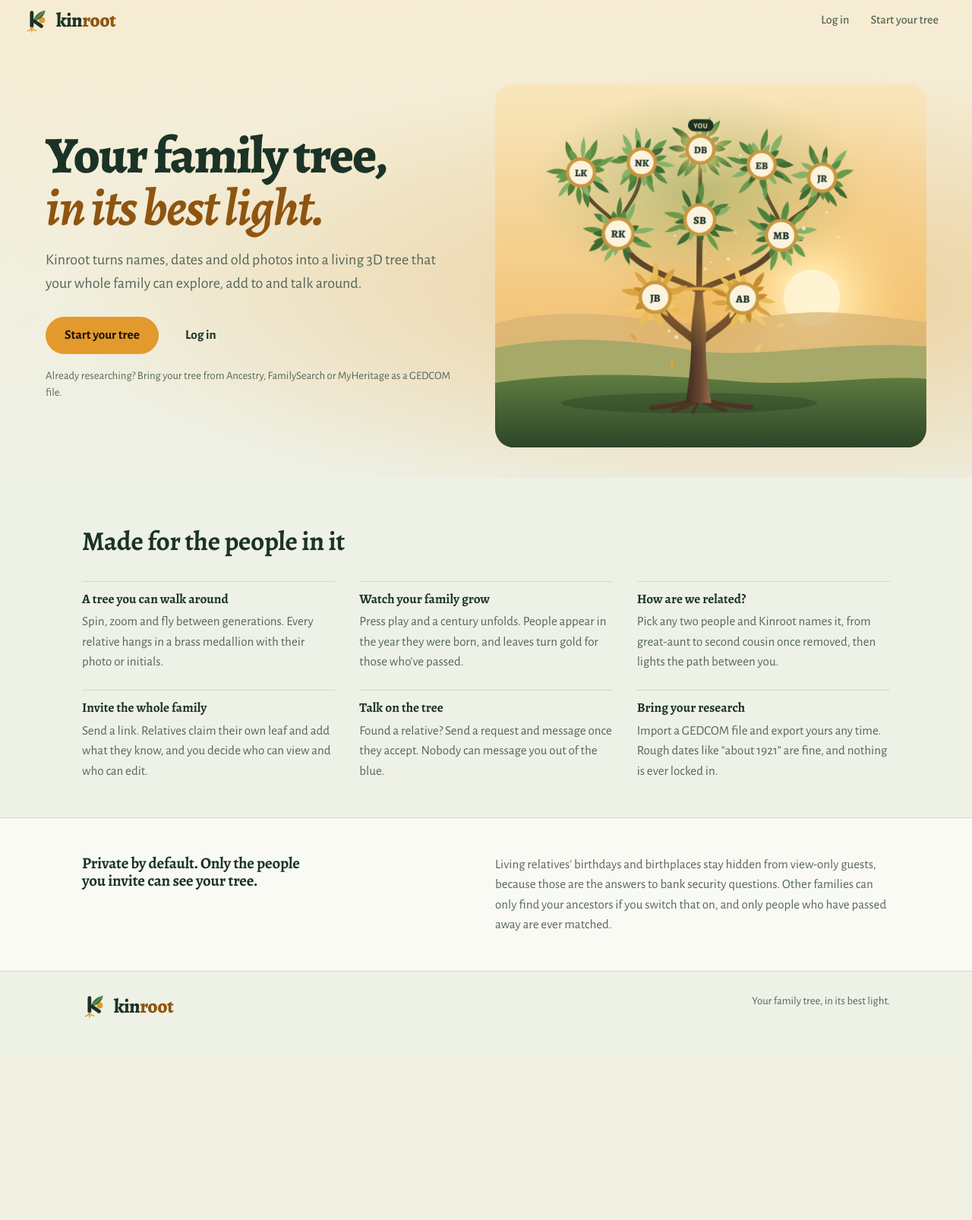
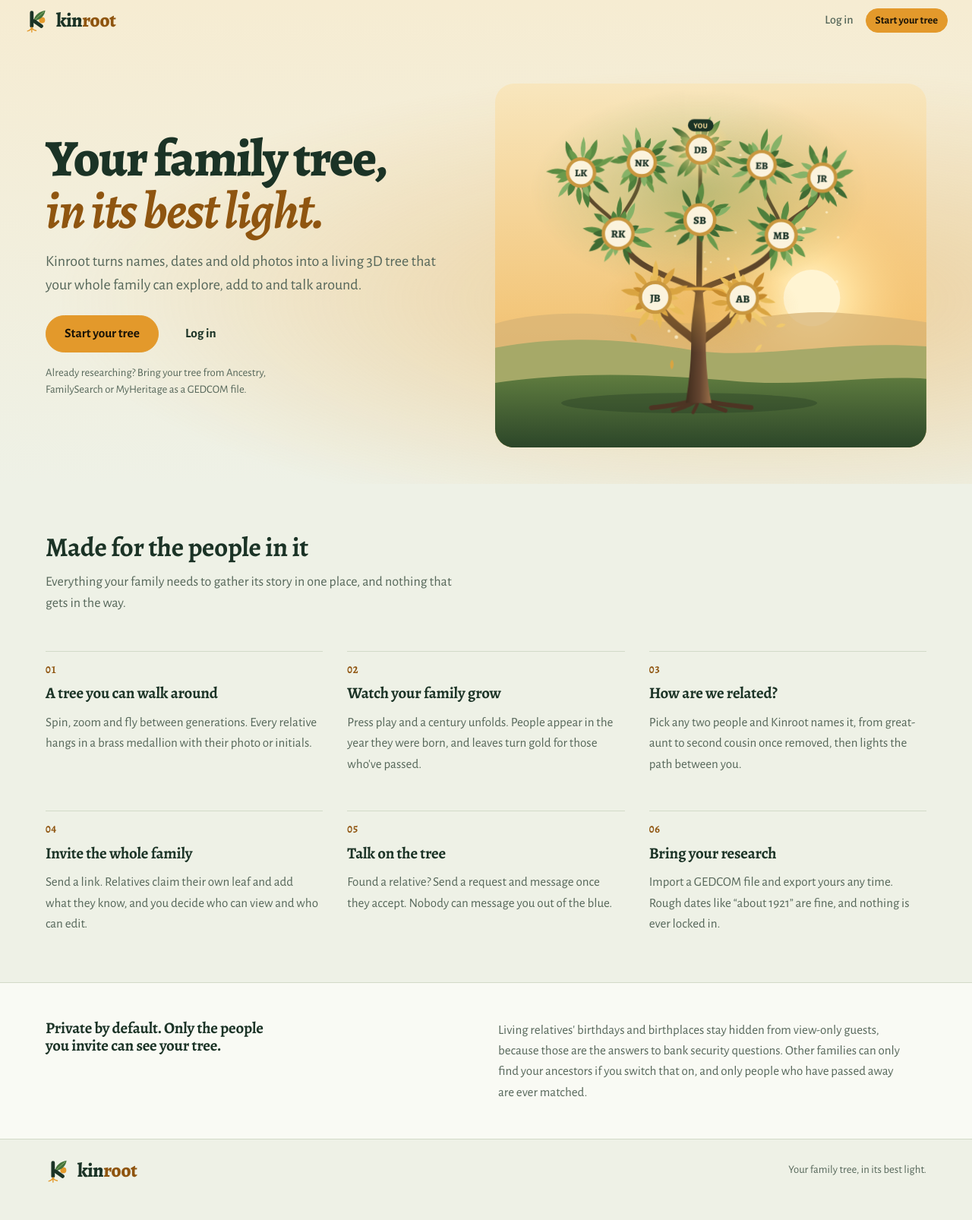
Before and after one commit to davidabrand/kinroot, a Flask app: page / in a window 1280 px wide. Shown: the whole page at 76% size. Before the commit the page ends 1340 px from the top, so only its background shows below. Run offline with Flask 3, Linux system fonts and the light colour scheme.

Commit message:
Fix stale CSS/JS after deploys; redesign the landing features section
Root cause: /static files were served with no cache headers and no version in the URL, so browsers kept an old style.css after the last deploy while receiving new HTML. The new <dl> feature markup then rendered unstyled (browser-default 40px indent). Every static URL now carries a content fingerprint (?v=<sha1>) via url_defaults (folders excluded, so model URLs still work), and the tree page's import map fingerprints its ES modules. Also: the features section becomes an editorial 3/2/1-column grid with gold numerals, serif titles and hairlines; landing sections share --content-max and --gutter tokens; and nav links no longer strip the 'Start your tree' button styling.

Co-Authored-By: Claude Opus 5.5 <noreply@anthropic.com>

```diff
--- a/static/css/style.css
+++ b/static/css/style.css
@@ -34,6 +34,10 @@
 
   /* Corner radii: small controls, fields, cards, sheets, pills. */
   --r-xs: 6px; --r-sm: 10px; --r-md: 14px; --r-lg: 20px; --r-pill: 999px;
+
+  /* Page frame: one content width and one side gutter for full-width (marketing) sections. */
+  --content-max: 1160px;
+  --gutter: clamp(16px, 4vw, 48px);
   --radius: var(--r-md);
   --radius-sm: var(--r-sm);
 
@@ -130,12 +134,13 @@ a:focus-visible { border-radius: var(--r-xs); }
   border-bottom: 1px solid var(--line);
 }
 .topnav { display: flex; align-items: center; gap: 4px; margin-left: auto; flex-wrap: wrap; }
-.topnav a, .topnav .navbtn {
+/* Nav links. A .btn in the nav ("Start your tree") keeps its own button styling. */
+.topnav a:not(.btn), .topnav .navbtn {
   display: inline-flex; align-items: center; gap: 6px; padding: 7px 12px; border-radius: var(--r-pill);
   color: var(--ink-soft); text-decoration: none; font: 500 1rem/1.2 var(--body); background: none; border: none;
   transition: background-color var(--dur-fast) var(--ease), color var(--dur-fast) var(--ease);
 }
-.topnav a:hover, .topnav .navbtn:hover { background: var(--hover); color: var(--ink); }
+.topnav a:not(.btn):hover, .topnav .navbtn:hover { background: var(--hover); color: var(--ink); }
 /* "page" = you're on it; "true" = you're inside it (a tree, its settings): same highlight either way. */
 .topnav a[aria-current] { background: var(--leaf-soft); color: var(--ink); font-weight: 600; }
 .topnav form { margin: 0; }
@@ -307,31 +312,47 @@ details:not(.menu)[open] > summary + * { margin-top: var(--sp-3); }   /* one con
   background:
     radial-gradient(120% 80% at 78% 62%, color-mix(in srgb, var(--honey) 38%, transparent) 0%, transparent 60%),
     linear-gradient(180deg, var(--hero-top, #f6ecd2) 0%, var(--hero-bottom, #eef1e6) 100%);
-  padding: 110px clamp(16px, 4vw, 48px) 40px;
+  padding: 110px var(--gutter) var(--sp-7);
 }
 @media (prefers-color-scheme: dark) { .hero { --hero-top: #1d2418; --hero-bottom: #0e1813; } }
-.hero-inner { max-width: 1160px; margin: 0 auto; display: grid; grid-template-columns: minmax(0, 1fr) minmax(0, 1.05fr); gap: clamp(20px, 4vw, 56px); align-items: center; }
+/* Every landing section shares one content width and one gutter, so all edges line up. */
+.hero-inner, .features, .promise-inner, .site-footer { width: 100%; max-width: var(--content-max); margin-inline: auto; }
+.features, .site-footer { max-width: calc(var(--content-max) + 2 * var(--gutter)); }   /* these carry their own gutter */
+.hero-inner { display: grid; grid-template-columns: minmax(0, 1fr) minmax(0, 1.05fr); gap: clamp(20px, 4vw, 56px); align-items: center; }
 .hero h1 { font-size: var(--fs-hero); line-height: 1.02; letter-spacing: -.025em; }
 .hero h1 em { font-style: italic; font-weight: 700; color: var(--honey-ink); }
-.hero .lede { margin-top: 18px; font-size: 1.25rem; }
-.hero .btn-row { margin-top: 28px; }
+.hero .lede { margin-top: var(--sp-4); font-size: 1.25rem; }
+.hero .btn-row { margin-top: var(--sp-5); }
 .hero-art { width: 100%; height: auto; display: block; max-width: 640px; justify-self: center; }
-.hero-note { margin-top: 18px; font-size: var(--fs-small); color: var(--ink-soft); }
+.hero-note { margin-top: var(--sp-4); font-size: var(--fs-small); color: var(--ink-soft); max-width: 46ch; }
 @media (max-width: 860px) {
   .hero-inner { grid-template-columns: 1fr; }
   .hero { padding-top: 96px; }
   .hero-art { max-width: 520px; }
 }
-.features { max-width: 1160px; margin: 0 auto; padding: var(--sp-8) clamp(16px, 4vw, 48px) var(--sp-7); display: grid; gap: var(--sp-6); }
-.features > h2 { font-size: var(--fs-h1); max-width: 20ch; }
-/* Features read as a list set in type: a hairline, a name, a sentence. No icons, no tiles. */
-.feature-list { margin: 0; display: grid; grid-template-columns: repeat(auto-fit, minmax(280px, 1fr)); gap: var(--sp-5) var(--sp-6); }
-.feature-list > div { display: grid; gap: 6px; align-content: start; padding-top: var(--sp-3); border-top: 1px solid var(--line); }
-.feature-list dt { font: 700 var(--fs-h3)/1.25 var(--display); }
-.feature-list dd { margin: 0; color: var(--ink-soft); }
-.promise { background: var(--surface); border-block: 1px solid var(--line); }
-.promise-inner { max-width: 1160px; margin: 0 auto; padding: var(--sp-7) clamp(16px, 4vw, 48px); display: grid; grid-template-columns: repeat(auto-fit, minmax(260px, 1fr)); gap: var(--sp-5); align-items: start; }
-.site-footer { max-width: 1160px; margin: 0 auto; padding: 28px clamp(16px, 4vw, 48px) 48px; display: flex; gap: 12px; justify-content: space-between; flex-wrap: wrap; color: var(--ink-soft); font-size: var(--fs-small); }
+
+/* "Made for the people in it": an editorial grid set in type. Each feature is a gold numeral,
+   a serif title and a short paragraph under a hairline: no cards, no icons, no shadows. */
+.features { padding: var(--sp-8) var(--gutter); display: grid; gap: var(--sp-7); }
+.section-intro { display: grid; gap: var(--sp-3); max-width: 40rem; }
+.section-intro h2 { font-size: var(--fs-h1); }
+.section-intro .lede { font-size: 1.125rem; }
+.feature-list { list-style: none; margin: 0; padding: 0; display: grid; grid-template-columns: repeat(3, minmax(0, 1fr)); gap: var(--sp-7) var(--sp-6); }
+.feature-list > li { display: grid; align-content: start; gap: var(--sp-3); padding-top: var(--sp-4); border-top: 1px solid var(--line); }
+.feature-num { font: 700 var(--fs-small)/1 var(--display); color: var(--honey-ink); font-variant-numeric: tabular-nums lining-nums; letter-spacing: .06em; }
+.feature-list h3 { font-size: 1.3rem; line-height: 1.2; }
+.feature-list p { color: var(--ink-soft); line-height: 1.6; max-width: 40ch; }
+@media (max-width: 960px) { .feature-list { grid-template-columns: repeat(2, minmax(0, 1fr)); } }
+@media (max-width: 600px) {
+  .features { padding-block: var(--sp-7); gap: var(--sp-6); }
+  .feature-list { grid-template-columns: 1fr; gap: var(--sp-5); }
+}
+
+.promise { background: var(--surface); border-block: 1px solid var(--line); padding-inline: var(--gutter); }
+.promise-inner { padding-block: var(--sp-7); display: grid; grid-template-columns: repeat(auto-fit, minmax(260px, 1fr)); gap: var(--sp-5) var(--sp-6); align-items: start; }
+.promise h2 { font-size: var(--fs-h2); max-width: 30ch; }
+.promise p { max-width: 60ch; line-height: 1.6; }
+.site-footer { padding: var(--sp-5) var(--gutter) var(--sp-7); display: flex; gap: var(--sp-3); justify-content: space-between; align-items: center; flex-wrap: wrap; color: var(--ink-soft); font-size: var(--fs-small); }
 @media (prefers-reduced-motion: no-preference) {
   .mote { animation: drift 9s ease-in-out infinite alternate; }
   .mote:nth-child(2n) { animation-duration: 12s; }
@@ -805,7 +826,7 @@ h2 .icon, h3 .icon { vertical-align: -0.14em; color: var(--leaf); }
   .wordmark { font-size: 1.35rem; }
   .mark { width: 28px; height: 28px; }
   .topnav { gap: 0; }
-  .topnav a, .topnav .navbtn { padding: 6px 9px; font-size: .95rem; }
+  .topnav a:not(.btn), .topnav .navbtn { padding: 6px 9px; font-size: .95rem; }
   .topnav form { display: none; }            /* Log out lives on the account page on phones */
   .search input { width: 42vw; }
   .label3d .last { display: none; }
--- a/templates/landing.html
+++ b/templates/landing.html
@@ -19,21 +19,30 @@
 </section>
 
 <section class="features" aria-labelledby="features-title">
-  <h2 id="features-title">Made for the people in it</h2>
-  <dl class="feature-list">
-    <div><dt>A tree you can walk around</dt>
-      <dd>Spin, zoom and fly between generations. Every relative hangs in a brass medallion with their photo or initials.</dd></div>
-    <div><dt>Watch your family grow</dt>
-      <dd>Press play and a century unfolds. People appear in the year they were born, and leaves turn gold for those who've passed.</dd></div>
-    <div><dt>How are we related?</dt>
-      <dd>Pick any two people and Kinroot names it, from great-aunt to second cousin once removed, then lights the path between you.</dd></div>
-    <div><dt>Invite the whole family</dt>
-      <dd>Send a link. Relatives claim their own leaf and add what they know, and you decide who can view and who can edit.</dd></div>
-    <div><dt>Talk on the tree</dt>
-      <dd>Found a relative? Send a request and message once they accept. Nobody can message you out of the blue.</dd></div>
-    <div><dt>Bring your research</dt>
-      <dd>Import a GEDCOM file and export yours any time. Rough dates like “about 1921” are fine, and nothing is ever locked in.</dd></div>
-  </dl>
+  <header class="section-intro">
+    <h2 id="features-title">Made for the people in it</h2>
+    <p class="lede">Everything your family needs to gather its story in one place, and nothing that gets in the way.</p>
+  </header>
+  <ol class="feature-list">
+    <li><span class="feature-num" aria-hidden="true">01</span>
+      <h3>A tree you can walk around</h3>
+      <p>Spin, zoom and fly between generations. Every relative hangs in a brass medallion with their photo or initials.</p></li>
+    <li><span class="feature-num" aria-hidden="true">02</span>
+      <h3>Watch your family grow</h3>
+      <p>Press play and a century unfolds. People appear in the year they were born, and leaves turn gold for those who've passed.</p></li>
+    <li><span class="feature-num" aria-hidden="true">03</span>
+      <h3>How are we related?</h3>
+      <p>Pick any two people and Kinroot names it, from great-aunt to second cousin once removed, then lights the path between you.</p></li>
+    <li><span class="feature-num" aria-hidden="true">04</span>
+      <h3>Invite the whole family</h3>
+      <p>Send a link. Relatives claim their own leaf and add what they know, and you decide who can view and who can edit.</p></li>
+    <li><span class="feature-num" aria-hidden="true">05</span>
+      <h3>Talk on the tree</h3>
+      <p>Found a relative? Send a request and message once they accept. Nobody can message you out of the blue.</p></li>
+    <li><span class="feature-num" aria-hidden="true">06</span>
+      <h3>Bring your research</h3>
+      <p>Import a GEDCOM file and export yours any time. Rough dates like “about 1921” are fine, and nothing is ever locked in.</p></li>
+  </ol>
 </section>
 <section class="promise" aria-labelledby="privacy-title">
   <div class="promise-inner">
```
Also changed, not shown: kinroot/__init__.py (+40 -1 lines), templates/tree.html (+7 -8 lines), tests/test_static.py (added, +40 -0 lines).
